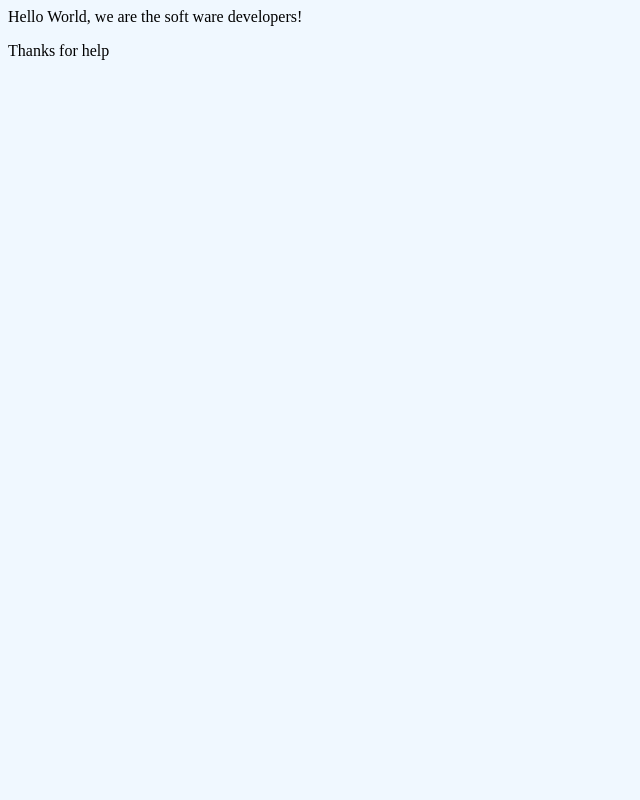
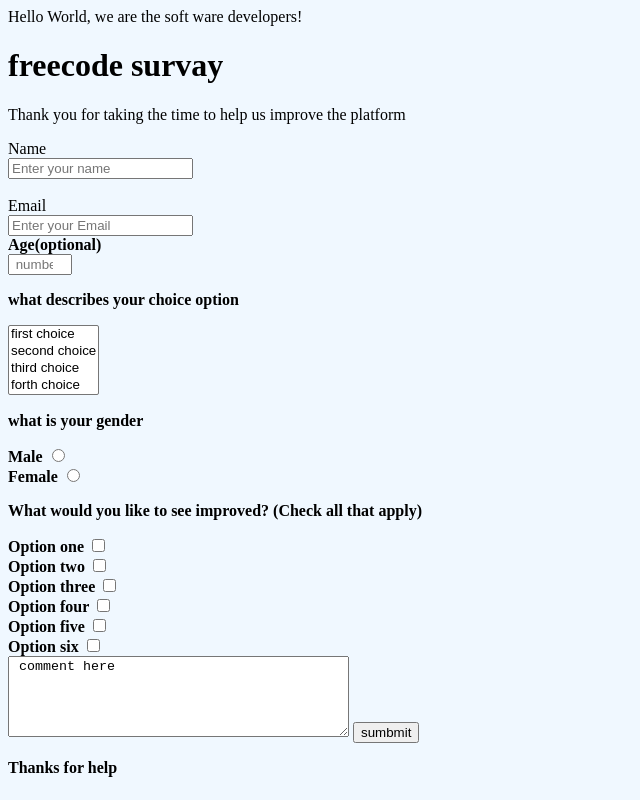
Before and after one commit to george827/code_review, a website: page index.html in a window 1280 px wide. Shown: the whole page, without its empty margins (0-640 px from the left). Drawn offline with Linux system fonts and the light colour scheme.

Commit message:
add forms

```diff
--- a/index.html
+++ b/index.html
@@ -29,7 +29,56 @@
 
     Hello World, we are the soft ware developers!
 
+    <h1 id="title"> freecode survay </h1>
 
+
+    <p id="description">Thank you for taking the time to help us improve the platform </p>
+
+    <form id= "survey-form">
+
+      <label  id = "name-label"> Name <br> <input id="name" type = "text" placeholder="Enter your name" required > <br> <br>
+
+      <label id="email-label"> Email <br> <input id="email" type = "email" placeholder="Enter your Email" required > <br>
+
+    <label id ="number-label"> <b>Age<b>(optional) <br> <input id="number" type = "number" min="1" max="100" required placeholder=" number"> <br>
+
+<p> what describes your choice option </p>
+    <div class= "first">
+
+      <select id= "dropdown" size="4">
+
+<option> first choice </option>
+<option> second choice </option>
+<option> third choice </option>
+<option> forth choice </option>
+
+<!-- <option> fifth choice </option> -->
+<!-- <option> sixth choice </option> -->
+
+      </select>
+    </div>
+
+    <p> what is your gender </p>
+    <label for ="gender"> Male <input value="gender" type="radio" name="name"> <br>
+
+    <label for ="gender"> Female <input value="gender" type="radio" name="name"> <br>
+
+    <p> What would you like to see improved? (Check all that apply) </p>
+
+    <label for ="gender"> Option one <input value="one" type="checkbox" name="name"> <br>
+    <label for ="gender"> Option two <input value="two" type="checkbox" name="name"> <br>
+    <label for ="gender"> Option three <input value="three" type="checkbox" name="name"> <br>
+    <label for ="gender"> Option four <input value="one" type="checkbox" name="name"> <br>
+    <label for ="gender"> Option five <input value="one" type="checkbox" name="name"> <br>
+    <label for ="gender"> Option six <input value="one" type="checkbox" name="name"> <br>
+
+    <textarea id= "survay-form" cols="40" rows = "5"> comment here</textarea>
+    <button id= "submit" type="submit"> sumbmit </button>
+
+
+
+
+       </form>
   </body>
   <P>Thanks for help</P>
 </html>
```
